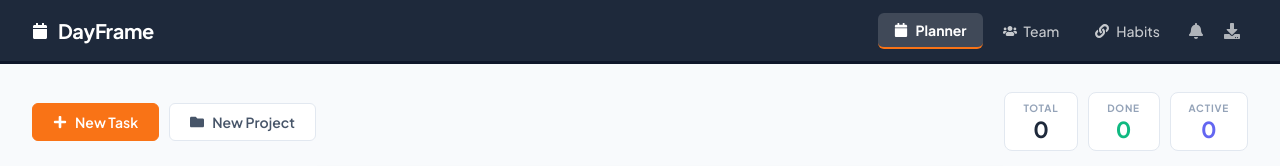
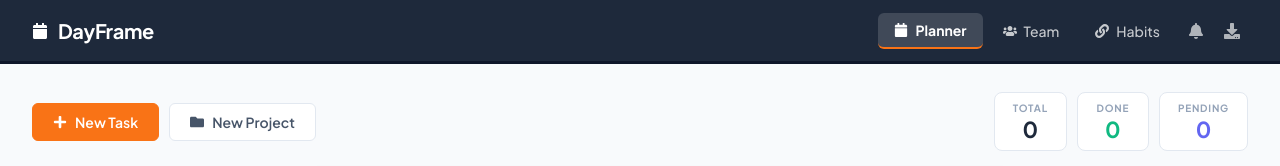
Before and after one commit to lung123w/dayframe, a React (Vite) app: page / in a window 1280 px wide. Shown: the top 166 px of the page. Built offline with nearby package versions, Linux system fonts and the light colour scheme; no server answers.

Commit message:
feat: update task stats to show Pending instead of Active

```diff
--- a/src/App.jsx
+++ b/src/App.jsx
@@ -330,9 +330,9 @@
                     </span>
                   </div>
                   <div className="stat-card">
-                    <span className="stat-label">Active</span>
+                    <span className="stat-label">Pending</span>
                     <span className="stat-value" style={{ color: '#6366F1' }}>
-                      {tasks.filter((t) => t.status === 'in-progress').length}
+                      {tasks.filter((t) => t.status === 'pending').length}
                     </span>
                   </div>
                 </div>
```
